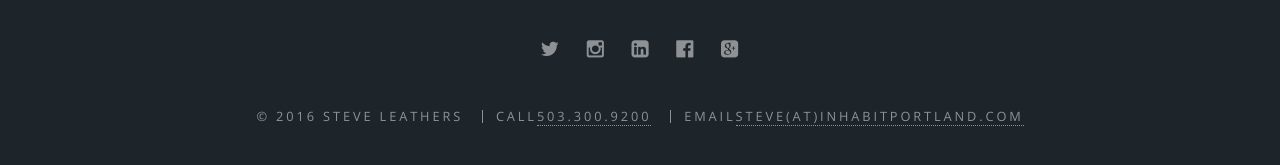
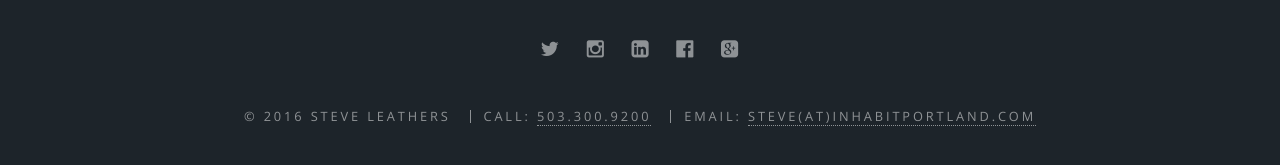
Before and after one commit to steveleathers/steveleathers.github.io, a Jekyll site: the page built from generic.html, in a window 1280 px wide and 1400 px high, scrolled down 192 px. Shown: the part 1181-1346 px from the top of the window. Built offline with Jekyll 4.4.1, drawn with Linux system fonts in a browser that asks for light colours.

Commit message:
removed lines from face

```diff
--- a/_includes/footer.html
+++ b/_includes/footer.html
@@ -21,7 +21,7 @@
     {% endif %}
     {{ thisyear }}
     {% if site.owner %}{{ site.owner }}{% else %}{{ site.title }}{% endif %}</li>
-    <li>Call<a href="tel:5033009200">503.300.9200</a></li>
-    <li>Email<a href="mailto:steve@inhabitportland.com">steve(at)inhabitportland.com</a></li>
+    <li>Call: <a href="tel:5033009200">503.300.9200</a></li>
+    <li>Email: <a href="mailto:steve@inhabitportland.com">steve(at)inhabitportland.com</a></li>
   </ul>
 </footer>
--- a/css/main.scss
+++ b/css/main.scss
@@ -1505,7 +1505,7 @@
 				background: _palette(fg-bold);
 				content: '';
 				display: block;
-				height: 2px;
+				height: 0px;
 				position: absolute;
 				width: 100%;
 			}
--- a/index.html
+++ b/index.html
@@ -98,8 +98,8 @@
 					<section id="cta" class="wrapper style4">
 						<div class="inner">
 							<header>
-								<h2>Arcue ut vel commodo</h2>
-								<p>Aliquam ut ex ut augue consectetur interdum endrerit imperdiet amet eleifend fringilla.</p>
+								<h2>I'm here to help you.</h2>
+								<p>If you'd like help selling or buying your home feel free to reach out.</p>
 							</header>
 							<ul class="actions vertical">
 								<li><a href="mailto:steve@inhabitportland.com" class="button fit special">Email me now</a></li>
```
Also changed, not shown: 5 other files.
